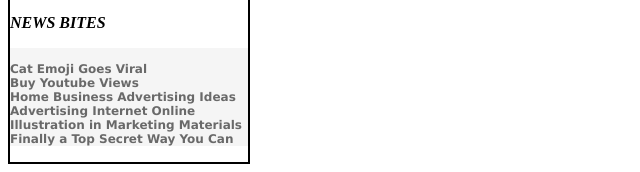
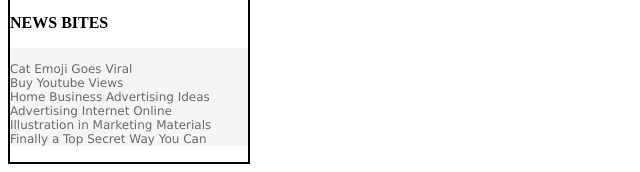
Before and after one commit to pottttah/newtimes, a plain HTML site: page index.html in a window 1280 px wide. Shown: the part 3096-3268 px from the top of the page, without its empty margins (0-640 px from the left). Drawn offline with Linux system fonts and the light colour scheme.

Commit message:
bite list

```diff
--- a/index.html
+++ b/index.html
@@ -76,7 +76,7 @@
         <img src="https://s3.amazonaws.com/codecademy-content/courses/freelance-1/unit-4/img-news-bite.png"></img>
       </div>
       <div class="story bites">
-        <p><em>NEWS BITES</em> <br>
+        <p><strong>NEWS BITES</strong> <br>
           <div class="bitelist">
             <br>Cat Emoji Goes Viral
             <br>Buy Youtube Views
--- a/resources/style.css
+++ b/resources/style.css
@@ -75,7 +75,6 @@ nav
 
 .bites{
   font-size: 16px;
-  font-weight: bold;
 }
 
 .bitelist{
@@ -83,6 +82,9 @@ nav
   font-family: Verdana;
   font-size: 12px;
   color: DimGray;
+  display: flex;
+  flex-direction: column;
+  border: 0px 0px 1px 0px solid black;
 }
 
 .title{
```
